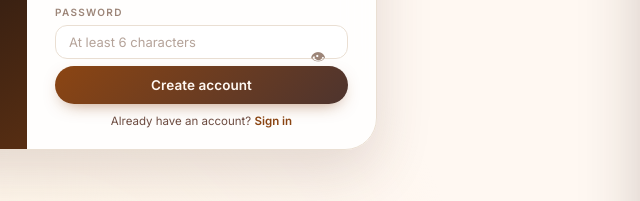
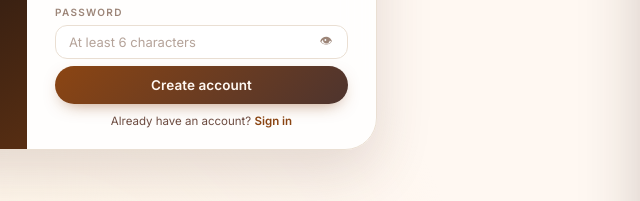
Before and after one commit to tharunn08/pb-bakee-house, a website: page frontend/register.html in a window 1280 px wide. Shown: the part 498-699 px from the top of the page, 613-1253 px from the left. Drawn offline with Linux system fonts and the light colour scheme; no server answers.

Commit message:
Update style.css

```diff
--- a/frontend/css/style.css
+++ b/frontend/css/style.css
@@ -860,11 +860,20 @@ html{scrollbar-color:var(--gold) var(--cream);scrollbar-width:thin}
 .err-msg{color:var(--wine);font-size:11.5px;font-weight:500;margin-top:6px;min-height:15px}
 
 .pw-toggle{
-  position:absolute;right:14px;top:38px;width:32px;height:32px;border-radius:9px;
+  /* Anchored to the BOTTOM of .field (which always equals the bottom of the
+     password input, whatever the label above it looks like) instead of a
+     fixed distance from the top. That keeps it centred on the input itself
+     across every field style on the site, rather than drifting off the
+     input whenever a label's font-size/margin changes. */
+  position:absolute;right:14px;bottom:9px;width:32px;height:32px;border-radius:9px;
   border:none;background:transparent;cursor:pointer;display:grid;place-items:center;
   font-size:15px;color:var(--ink-faint);transition:color .25s,background .25s;
 }
 .pw-toggle:hover{color:var(--primary);background:var(--cream)}
+/* The auth (login/register) fields are shorter, so the toggle needs to be
+   smaller and sit closer to the bottom edge to stay centred and inside
+   the input instead of poking out above it. */
+.auth-form .pw-toggle{right:10px;bottom:4px;width:24px;height:24px;font-size:12.5px}
 
 /* ---------- 17. QUOTE / RULE STRIP ---------- */
 .quote-box{
```
